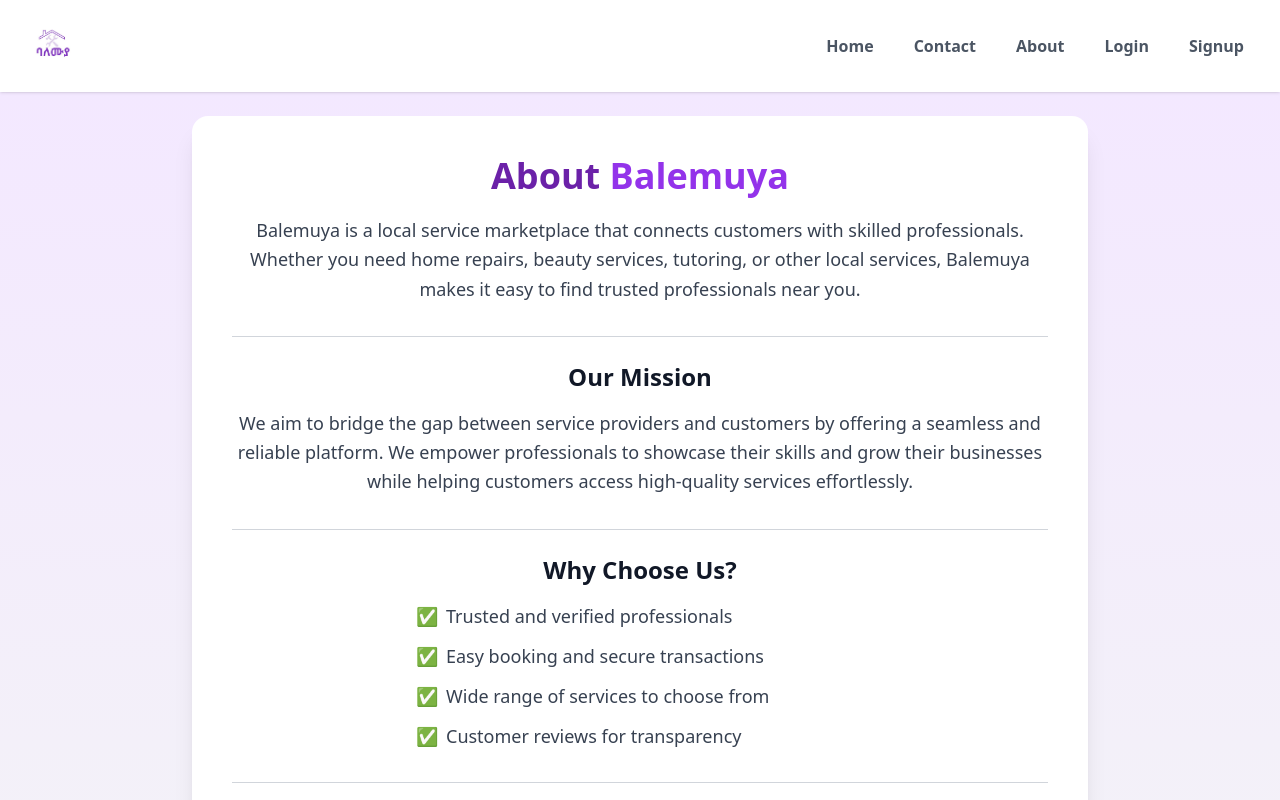
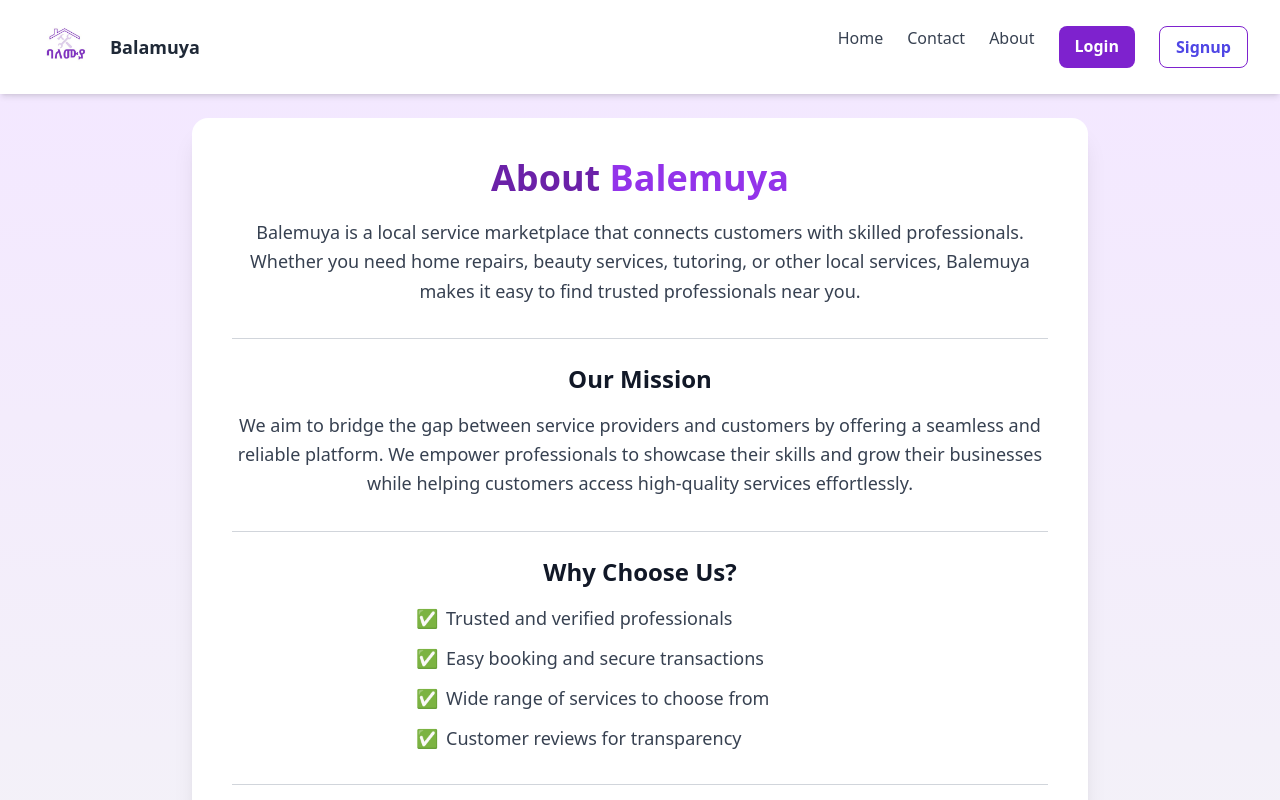
Before and after one commit to balemuya-LSMP/balemuya-fe, a Next.js app: page /about in a window 1280 px wide. Shown: the top 800 px of the page. Built offline with nearby package versions, Linux system fonts and the light colour scheme; no server answers.

Commit message:
header modified

```diff
--- a/src/app/(features)/_components/header.tsx
+++ b/src/app/(features)/_components/header.tsx
@@ -8,46 +8,51 @@
 
   const toggleMenu = () => {
     setIsMenuOpen((prev) => !prev);
-    console.log("Menu state:", !isMenuOpen); // Debugging log
   };
 
   return (
-    <header className="bg-white shadow sticky top-0 z-50">
-      <div className="max-w-7xl mx-auto flex justify-between items-center px-4 sm:px-6 py-4">
-      <Link href="/customer">
+    <header className="bg-white shadow-md sticky top-0 z-50">
+      <div className="max-w-7xl mx-auto flex justify-between items-center px-6 sm:px-8 py-3">
+        {/* Logo & Branding */}
+        <Link href="/customer" className="flex items-center space-x-2">
           <Image
             src="/images/logo.jpg"
-            alt="Logo"
-            width={60}
-            height={60}
-            className="cursor-pointer bg-transparent"
+            alt="Balamuya Logo"
+            width={70}
+            height={50}
+            className="rounded-full"
           />
+          <span className="text-lg font-semibold text-gray-800">Balamuya</span>
         </Link>
+
         {/* Desktop Menu */}
-        <nav className="hidden md:flex space-x-4">
-          <Link href="/" className="px-3 py-2 text-gray-600 font-bold hover:text-purple-700">
+        <nav className="hidden md:flex space-x-6 text-gray-700 font-medium">
+          <Link href="/" className="hover:text-indigo-600 transition">
             Home
           </Link>
-          <Link href="/contact" className="px-3 py-2 text-gray-600 font-bold hover:text-purple-700">
+          <Link href="/contact" className="hover:text-indigo-600 transition">
             Contact
           </Link>
-          <Link href="/about" className="px-3 py-2 text-gray-600 font-bold hover:text-purple-700">
+          <Link href="/about" className="hover:text-indigo-600 transition">
             About
           </Link>
-          <Link href="/auth/login" className="px-3 py-2 text-gray-600 font-bold hover:text-purple-700">
+          <Link
+            href="/auth/login"
+            className="px-4 py-2 rounded-lg bg-purple-700 text-white font-semibold hover:bg-purple-800 transition"
+          >
             Login
           </Link>
           <Link
             href="/auth/signup"
-            className="px-3 py-2 text-gray-600 font-bold rounded hover:text-indigo-600"
+            className="px-4 py-2 rounded-lg border border-purple-700 text-indigo-600 font-semibold hover:bg-purple-800 hover:text-white transition"
           >
             Signup
           </Link>
         </nav>
 
-        {/* Hamburger Icon */}
+        {/* Mobile Menu Toggle */}
         <button
-          className="md:hidden text-gray-600 text-xl focus:outline-none"
+          className="md:hidden text-gray-700 text-2xl focus:outline-none"
           onClick={toggleMenu}
           aria-label="Toggle menu"
         >
@@ -58,42 +63,28 @@
       {/* Mobile Menu */}
       <div
         className={`${
-          isMenuOpen ? "block" : "hidden"
-        } md:hidden bg-white shadow-lg transition-all duration-300`}
+          isMenuOpen ? "translate-y-0 opacity-100" : "-translate-y-full opacity-0"
+        } md:hidden absolute top-16 left-0 w-full bg-white shadow-md transition-all duration-300 ease-in-out`}
       >
-        <nav className="flex flex-col space-y-2 p-4">
-          <Link
-            href="#categories"
-            className="px-3 py-2 text-gray-600 font-bold rounded hover:text-indigo-600 hover:underline"
-            onClick={() => setIsMenuOpen(false)}
-          >
-            Categories
+        <nav className="flex flex-col space-y-4 p-4 text-center">
+          <Link href="/" className="text-gray-700 font-medium hover:text-indigo-600">
+            Home
           </Link>
-          <Link
-            href="/contact"
-            className="px-3 py-2 text-gray-600 font-bold rounded hover:text-indigo-600 hover:underline"
-            onClick={() => setIsMenuOpen(false)}
-          >
+          <Link href="/contact" className="text-gray-700 font-medium hover:text-indigo-600">
             Contact
           </Link>
-          <Link
-            href="/about"
-            className="px-3 py-2 text-gray-600 font-bold rounded hover:text-indigo-600"
-            onClick={() => setIsMenuOpen(false)}
-          >
+          <Link href="/about" className="text-gray-700 font-medium hover:text-indigo-600">
             About
           </Link>
           <Link
             href="/auth/login"
-            className="px-3 py-2 text-gray-600 font-bold rounded hover:text-indigo-600 hover:underline"
-            onClick={() => setIsMenuOpen(false)}
+            className="px-4 py-2 rounded-lg bg-indigo-600 text-white font-semibold hover:bg-indigo-700 transition"
           >
             Login
           </Link>
           <Link
             href="/auth/signup"
-            className="px-3 py-2 text-gray-600 font-bold rounded hover:text-indigo-600 hover:underline"
-            onClick={() => setIsMenuOpen(false)}
+            className="px-4 py-2 rounded-lg border border-indigo-600 text-indigo-600 font-semibold hover:bg-indigo-600 hover:text-white transition"
           >
             Signup
           </Link>
```
